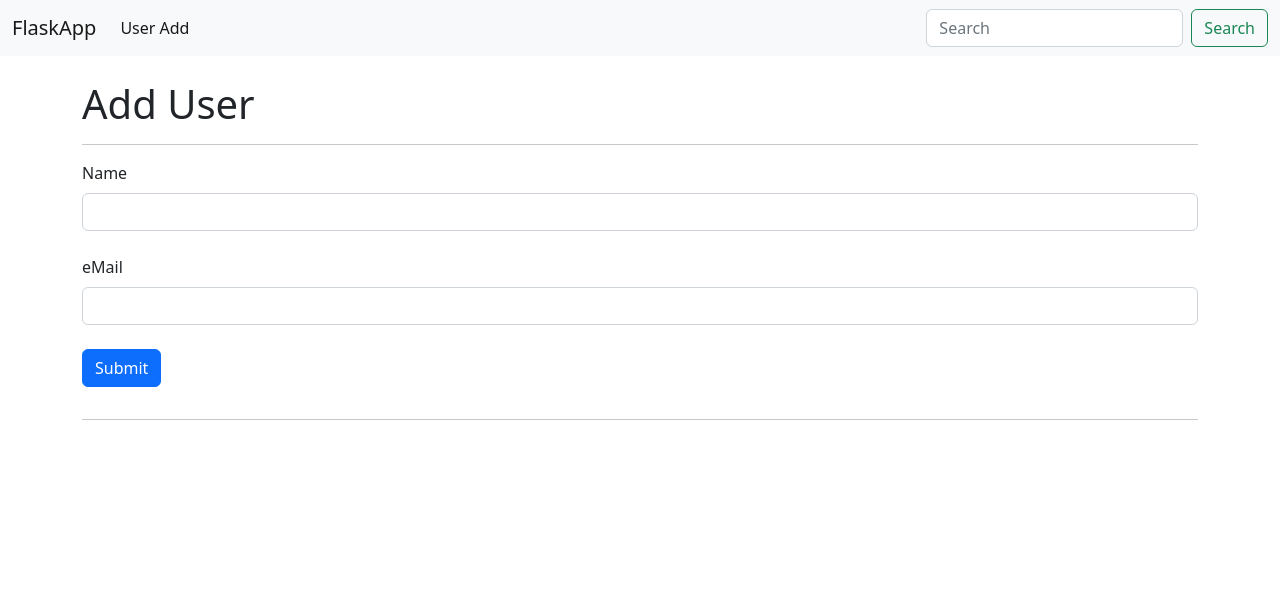
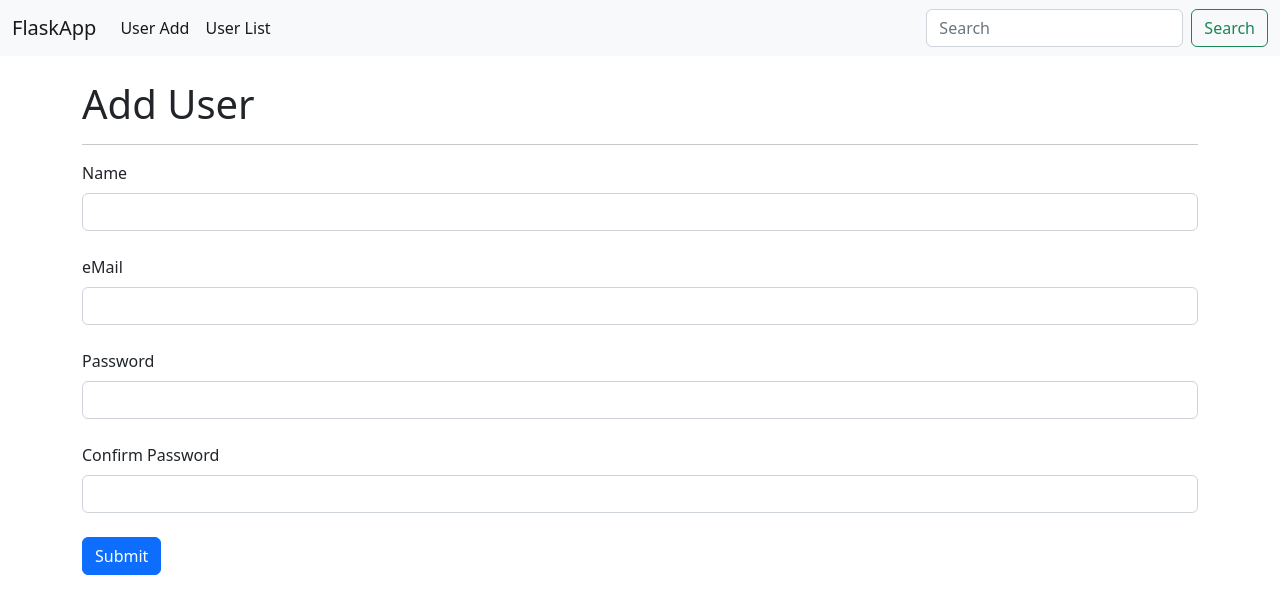
Before and after one commit to rpaugusto/pythonblog, a Flask app: page /user_add in a window 1280 px wide. Shown: the top 614 px of the page. Run offline with Flask 3, Linux system fonts and the light colour scheme.

Commit message:
User Password create field

```diff
--- /dev/null
+++ b/app.py
@@ -0,0 +1,139 @@
+from flask import Flask, render_template, abort, flash, request, make_response, url_for, Response
+from flask_wtf import FlaskForm
+from wtforms import StringField, SubmitField, PasswordField, BooleanField, ValidationError
+from wtforms.validators import DataRequired, EqualTo, Length
+from flask_migrate import Migrate # < --- new update
+from flask_sqlalchemy import SQLAlchemy
+from sqlalchemy.sql import func
+from sqlalchemy import Boolean
+from datetime import datetime
+from flask_bcrypt import Bcrypt
+
+#Creata a Flask Instance
+app = Flask(__name__)
+bcrypt = Bcrypt(app)
+app.config['SECRET_KEY'] = 'itIsMySecretKey'
+app.config['SQLALCHEMY_DATABASE_URI'] = 'sqlite:///app.db'
+app.config['SQLALCHEMY_TRACK_MODIFICATIONS'] = False
+db = SQLAlchemy()
+migrate = Migrate(app, db)
+db.init_app(app)
+
+# Create a Model
+class Users(db.Model):
+    id = db.Column(db.Integer, primary_key=True)
+    name = db.Column(db.String(256), nullable=False)
+    email = db.Column(db.String(128), nullable=False, unique=True)
+    date_added = db.Column(db.DateTime(timezone=True), default=datetime.utcnow)
+    password_hash = db.Column(db.String(128), nullable=False)
+    #realtionship
+    todos = db.relationship('Todos', backref='owner', lazy=True)
+
+    def __repr__(self):
+        return '<Name %r>' % self.name
+
+    def set_password(self, password):
+        self.password_hash = bcrypt.generate_password_hash(password)
+
+    def check_password(self, password):
+        return bcrypt.check_password_hash(self.password_hash, password) # returns True
+
+
+class Todos(db.Model):
+    id = db.Column(db.Integer, primary_key=True)
+    title = db.Column(db.String(256))
+    description = db.Column(db.String(2048))
+    is_complet = db.Column(Boolean, default=False)
+    date_add = db.Column(db.DateTime(timezone=True), default=datetime.now)
+    date_upt = db.Column(db.DateTime(timezone=True), onupdate=datetime.now)
+    user_id = db.Column(db.Integer, db.ForeignKey('users.id'), nullable=False)
+
+with app.app_context():
+    db.create_all()
+
+# Create a Form Class
+class UserForm(FlaskForm):
+    name = StringField('Name', validators=[DataRequired()])
+    email = StringField('eMail', validators=[DataRequired()])
+    password = PasswordField('Password', validators=[DataRequired()])
+    password2 = PasswordField('Confirm Password', validators=[DataRequired()])
+    submit = SubmitField('Submit')
+
+#Create a route decorator
+@app.route('/')
+def index():
+    return render_template('index.html')
+
+@app.errorhandler(404)
+def page_not_found(error):
+    return render_template('404.html'),404
+
+@app.errorhandler(500)
+def page_not_found(error):
+    return render_template('500.html'),500
+
+@app.route('/user_list')
+def user_list():
+
+    our_users = Users.query.order_by(Users.date_added)
+
+    return render_template('user_list.html', our_users=our_users)
+
+@app.route('/user_add', methods=['GET','POST'])
+def user_add():
+    form = UserForm()
+
+    if request.method=='POST':
+        user = Users.query.filter_by(email=form.email.data).first()
+
+        if user is None:
+            user = Users(email=request.form['email'], name=request.form['name'])
+            db.session.add(user)
+            db.session.commit()
+            flash('User "{}" added Successfully!'.format(form.name.data),category='success')
+            form.name.data = ''
+            form.email.data = ''
+        else:
+            flash('e-mail "{}" already exists!'.format(form.email.data),category='warning')
+
+    return render_template('user_add.html', form=form)
+
+@app.route('/user_update/<int:id>', methods=['GET','POST'])
+def user_update(id):
+    form = UserForm()
+    user_to_update = Users.query.get_or_404(id)
+
+    if request.method == 'POST':
+        user_to_update.name = request.form['name']
+        user_to_update.email = request.form['email']
+
+        try:
+            db.session.commit()
+            flash('User "{}" updated Successfully!'.format(form.name.data),category='success')
+        except:
+            flash('Error! ...try again!',category='warning')
+            pass
+
+    return render_template('user_update.html', form=form, update=user_to_update)
+
+@app.route('/user_list_csv')
+def user_list_csv():
+
+    our_users = Users.query.order_by(Users.data_added)
+
+    date_stamp = datetime.now().strftime("%Y%m%d-%H%M%S")
+    file_name = date_stamp + 'userlist.csv'
+
+    csv_contents = 'ID,User,Email\n'
+    for user in our_users:
+        csv_contents += '{},{},{}\n'.format(user.id,user.name,user.email)
+
+    return Response(
+        csv_contents,
+        mimetype='text/csv',
+        headers={"Content-disposition":
+                     f"attachment; filename={file_name}"}
+    )
+
+if __name__ == '__main__':
+    app.run(debug=True)
--- a/hello.py
+++ /dev/null
@@ -1,72 +0,0 @@
-from flask import Flask, render_template, abort, flash, request
-from flask_wtf import FlaskForm
-from wtforms import StringField, SubmitField
-from wtforms.validators import DataRequired
-from flask_sqlalchemy import SQLAlchemy
-from datetime import datetime
-
-#Creata a Flask Instance
-app = Flask(__name__)
-app.config['SECRET_KEY'] = 'itIsMySecretKey'
-app.config['SQLALCHEMY_DATABASE_URI'] = 'sqlite:///app.db'
-app.config['SQLALCHEMY_TRACK_MODIFICATIONS'] = False
-
-#
-db = SQLAlchemy()
-db.init_app(app)
-
-# Create a Model
-class Users(db.Model):
-    id = db.Column(db.Integer, primary_key=True)
-    name = db.Column(db.String(256), nullable=False)
-    email = db.Column(db.String(128), nullable=False, unique=True)
-    data_added = db.Column(db.DateTime(timezone=True), default=datetime.utcnow)
-
-    def __repr__(self):
-        return '<Name %r>' % self.name
-
-with app.app_context():
-    db.create_all()
-
-# Create a Form Class
-class UserForm(FlaskForm):
-    name = StringField('Name', validators=[DataRequired()])
-    email = StringField('eMail', validators=[DataRequired()])
-    submit = SubmitField('Submit')
-
-#Create a route decorator
-@app.route('/')
-def index():
-    return render_template('index.html')
-
-@app.errorhandler(404)
-def page_not_found(error):
-    return render_template('404.html'),404
-
-@app.errorhandler(500)
-def page_not_found(error):
-    return render_template('500.html'),500
-
-@app.route('/user_add', methods=['GET','POST'])
-def user_add():
-    form = UserForm()
-
-    if request.method=='POST':
-        user = Users.query.filter_by(email=form.email.data).first()
-
-        if user is None:
-            user = Users(email=request.form['email'], name=request.form['name'])
-            db.session.add(user)
-            db.session.commit()
-
-        form.name.data = ''
-        form.email.data = ''
-
-        flash('User added Successfully!',category='success')
-
-    our_users = Users.query.order_by(Users.data_added)
-
-    return render_template('user_add.html', form=form, our_users=our_users)
-
-if __name__ == '__main__':
-    app.run(debug=True)
--- a/templates/base.html
+++ b/templates/base.html
@@ -7,6 +7,7 @@
 
     <!-- Bootstrap CSS -->
     <link href="https://cdn.jsdelivr.net/npm/bootstrap@5.2.3/dist/css/bootstrap.min.css" rel="stylesheet" integrity="sha384-rbsA2VBKQhggwzxH7pPCaAqO46MgnOM80zW1RWuH61DGLwZJEdK2Kadq2F9CUG65" crossorigin="anonymous">
+    <link rel="stylesheet" href="https://cdn.jsdelivr.net/npm/bootstrap-icons@1.10.4/font/bootstrap-icons.css">
 
     <title>{% block title %} {% endblock %} - FlaskApp</title>
   </head>
@@ -20,6 +21,8 @@
     </div>
 
     <!-- Optional JavScript -->
+    {% block js_scripts %}
+    {% endblock %}
     <!-- Optional Bootstrap Bundle with Popper -->
     <script src="https://cdn.jsdelivr.net/npm/bootstrap@5.2.3/dist/js/bootstrap.bundle.min.js" integrity="sha384-kenU1KFdBIe4zVF0s0G1M5b4hcpxyD9F7jL+jjXkk+Q2h455rYXK/7HAuoJl+0I4" crossorigin="anonymous"></script>
   </body>
--- a/templates/navbar.html
+++ b/templates/navbar.html
@@ -9,6 +9,9 @@
           <li class="nav-item">
             <a class="nav-link active" aria-current="page" href="{{ url_for('user_add')}}">User Add</a>
           </li>
+          <li class="nav-item">
+            <a class="nav-link active" aria-current="page" href="{{ url_for('user_list')}}">User List</a>
+          </li>
         </ul>
         <form class="d-flex" role="search">
           <input class="form-control me-2" type="search" placeholder="Search" aria-label="Search">
--- a/templates/user_add.html
+++ b/templates/user_add.html
@@ -13,14 +13,13 @@
     {{ form.email.label(class="form-label") }}
     {{ form.email(class="form-control") }}
     <br/>
+    {{ form.password.label(class="form-label") }}
+    {{ form.password(class="form-control") }}
+    <br/>
+    {{ form.password2.label(class="form-label") }}
+    {{ form.password2(class="form-control") }}
+    <br/>
     {{ form.submit(class="btn btn-primary mb-3") }}
 </form>
 
-{% if our_users %}
-    <hr/>
-    {% for our_user in our_users %}
-        <p>{{ our_user.id }} - {{ our_user.name }} {{ our_user.email }}</p>
-    {% endfor %}
-{% endif %}
-
 {% endblock %}
```
Also changed, not shown: templates/index.html (+50 -0 lines), templates/user_list.html (added, +42 -0 lines), templates/user_update.html (added, +22 -0 lines).
